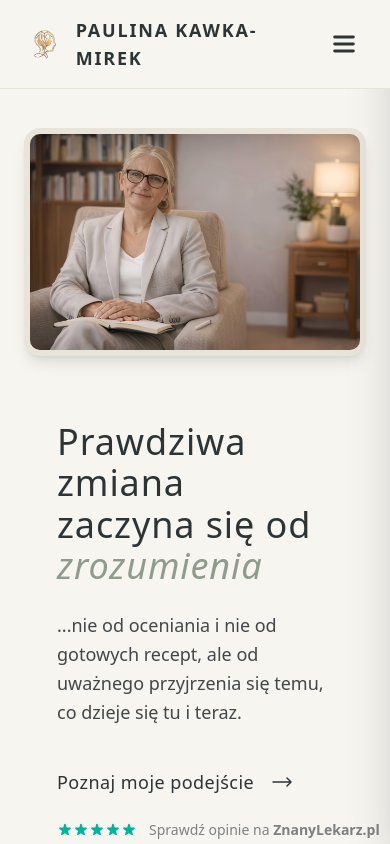
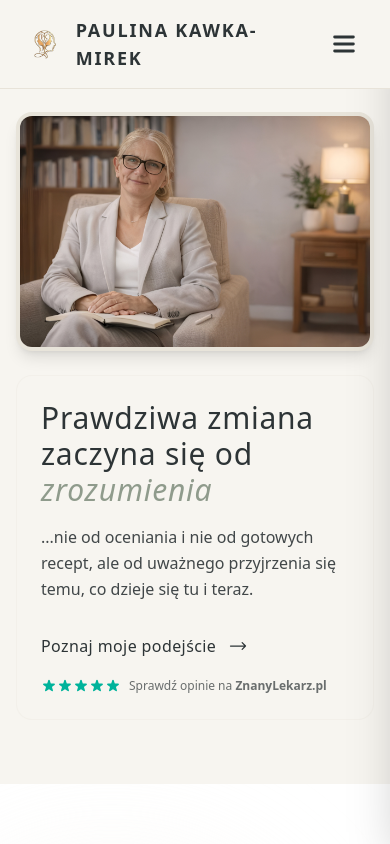
Before and after one commit to kuben75/MindCare, a Next.js app: page / in a window 390 px wide. Shown: the top 844 px of the page. Built offline with nearby package versions, Linux system fonts and the light colour scheme; no server answers; the database is empty.

Commit message:
fix: fix rwd on hero section

```diff
--- a/src/components/sections/Hero.tsx
+++ b/src/components/sections/Hero.tsx
@@ -1,18 +1,17 @@
 "use client";
 import Image from "next/image";
 import Link from "next/link";
-import {useSettings} from "@/context/SettingsContext";
+import { useSettings } from "@/context/SettingsContext";
 
 export const Hero = () => {
     const settings = useSettings();
     return (
-        <section className="relative w-full pt-32 pb-16 md:pt-40 md:pb-24 bg-beige-light overflow-hidden">
-
+        <section className="relative w-full pt-28 pb-16 md:pt-40 md:pb-24 bg-beige-light overflow-hidden">
             <div className="absolute top-20 left-10 w-72 h-72 bg-sage/10 rounded-full blur-3xl -z-10"></div>
 
-            <div className="max-w-7xl mx-auto px-6 md:px-8 flex flex-col lg:flex-row items-center relative z-10">
+            <div className="max-w-7xl mx-auto px-4 sm:px-6 md:px-8 flex flex-col lg:flex-row items-center relative z-10">
 
-                <div className="w-full lg:w-[65%] relative aspect-[3/2] rounded-2xl overflow-hidden shadow-lg border-[6px] border-beige-dark/30 bg-beige-dark">
+                <div className="w-full lg:w-[65%] relative aspect-[3/2] rounded-2xl overflow-hidden shadow-lg border-4 sm:border-[6px] border-beige-dark/30 bg-beige-dark">
                     <Image
                         src="/photo-horizontal.jpg"
                         alt="Paulina Kawka-Mirek - Psycholog"
@@ -22,44 +21,47 @@ export const Hero = () => {
                     />
                 </div>
 
-                <div className="w-full lg:w-[45%] bg-beige-light lg:bg-beige-light/95 lg:backdrop-blur-md p-8 lg:p-12 rounded-2xl lg:shadow-xl relative z-20 mt-8 lg:mt-0 lg:-ml-16 border border-transparent lg:border-beige-dark/50">
+                <div className="w-full lg:w-[45%] bg-beige-light lg:bg-beige-light/95 lg:backdrop-blur-md p-6 sm:p-8 lg:p-12 rounded-2xl lg:shadow-xl relative z-20 mt-6 lg:mt-0 lg:-ml-16 border border-beige-dark/30 lg:border-beige-dark/50">
 
-                    <h1 className="text-4xl sm:text-5xl lg:text-5xl xl:text-6xl text-graphite font-light leading-[1.15] tracking-wide">
+                    <h1 className="text-3xl sm:text-5xl lg:text-5xl xl:text-6xl text-graphite font-light leading-[1.2] sm:leading-[1.15] tracking-wide">
                         Prawdziwa zmiana <br className="hidden sm:block" />
                         zaczyna się od <br />
                         <span className="text-sage font-medium italic">zrozumienia</span>
                     </h1>
 
-                    <p className="mt-6 text-lg md:text-xl text-graphite/90 font-light leading-relaxed">
+                    <p className="mt-4 sm:mt-6 text-base sm:text-lg md:text-xl text-graphite/90 font-light leading-relaxed">
                         ...nie od oceniania i nie od gotowych recept, ale od uważnego przyjrzenia się temu, co dzieje się tu i teraz.
                     </p>
 
-                    <div className="mt-10 md:mt-12 flex flex-col gap-6">
+                    <div className="mt-8 sm:mt-10 md:mt-12 flex flex-col gap-5 sm:gap-6">
                         <Link
                             href="#o-mnie"
-                            className="group relative inline-flex items-center gap-4 text-graphite font-medium text-lg tracking-wide hover:text-sage transition-colors duration-300 w-max"
+                            className="group relative inline-flex items-center gap-3 sm:gap-4 text-graphite font-medium text-base sm:text-lg tracking-wide hover:text-sage transition-colors duration-300 w-fit max-w-full"
                         >
-                            Poznaj moje podejście
-                            <svg className="w-6 h-6 transform group-hover:translate-x-2 transition-transform duration-300" fill="none" stroke="currentColor" viewBox="0 0 24 24"><path strokeLinecap="round" strokeLinejoin="round" strokeWidth={1.5} d="M17 8l4 4m0 0l-4 4m4-4H3" /></svg>
-                            <span className="absolute -bottom-2 left-0 w-0 h-[1px] bg-sage transition-all duration-300 group-hover:w-full"></span>
+                            <span>Poznaj moje podejście</span>
+                            <svg className="w-5 h-5 sm:w-6 sm:h-6 shrink-0 transform group-hover:translate-x-2 transition-transform duration-300" fill="none" stroke="currentColor" viewBox="0 0 24 24">
+                                <path strokeLinecap="round" strokeLinejoin="round" strokeWidth={1.5} d="M17 8l4 4m0 0l-4 4m4-4H3" />
+                            </svg>
+                            <span className="absolute -bottom-1 sm:-bottom-2 left-0 w-0 h-[1px] bg-sage transition-all duration-300 group-hover:w-full"></span>
                         </Link>
 
                         <a
                             href={settings?.znanyLekarzUrl || "https://www.znanylekarz.pl/paulina-kawka-mirek/psycholog/wronki"}
                             target="_blank"
                             rel="noopener noreferrer"
-                            className="flex items-center gap-3 text-sm text-graphite/60 hover:text-sage transition-colors w-max group"
+                            className="flex flex-wrap items-center gap-2 sm:gap-3 text-xs sm:text-sm text-graphite/70 hover:text-sage transition-colors w-fit max-w-full group"
                         >
-                            <div className="flex text-[#00b39b] group-hover:opacity-80 transition-opacity">
-                                {[1,2,3,4,5].map(i => (
-                                    <svg key={i} className="w-4 h-4 fill-current" viewBox="0 0 20 20"><path d="M9.049 2.927c.3-.921 1.603-.921 1.902 0l1.07 3.292a1 1 0 00.95.69h3.462c.969 0 1.371 1.24.588 1.81l-2.8 2.034a1 1 0 00-.364 1.118l1.07 3.292c.3.921-.755 1.688-1.54 1.118l-2.8-2.034a1 1 0 00-1.175 0l-2.8 2.034c-.784.57-1.838-.197-1.539-1.118l1.07-3.292a1 1 0 00-.364-1.118L2.98 8.72c-.783-.57-.38-1.81.588-1.81h3.461a1 1 0 00.951-.69l1.07-3.292z" /></svg>
+                            <div className="flex shrink-0 text-[#00b39b] group-hover:opacity-80 transition-opacity">
+                                {[1, 2, 3, 4, 5].map((i) => (
+                                    <svg key={i} className="w-4 h-4 fill-current" viewBox="0 0 20 20">
+                                        <path d="M9.049 2.927c.3-.921 1.603-.921 1.902 0l1.07 3.292a1 1 0 00.95.69h3.462c.969 0 1.371 1.24.588 1.81l-2.8 2.034a1 1 0 00-.364 1.118l1.07 3.292c.3.921-.755 1.688-1.54 1.118l-2.8-2.034a1 1 0 00-1.175 0l-2.8 2.034c-.784.57-1.838-.197-1.539-1.118l1.07-3.292a1 1 0 00-.364-1.118L2.98 8.72c-.783-.57-.38-1.81.588-1.81h3.461a1 1 0 00.951-.69l1.07-3.292z" />
+                                    </svg>
                                 ))}
                             </div>
                             <span className="border-b border-transparent group-hover:border-sage transition-colors">
-                Sprawdź opinie na <strong>ZnanyLekarz.pl</strong>
-              </span>
+                                Sprawdź opinie na <strong>ZnanyLekarz.pl</strong>
+                            </span>
                         </a>
-
                     </div>
 
                 </div>
```
Also changed, not shown: src/components/layout/HeroPreview.tsx (+56 -26 lines).
